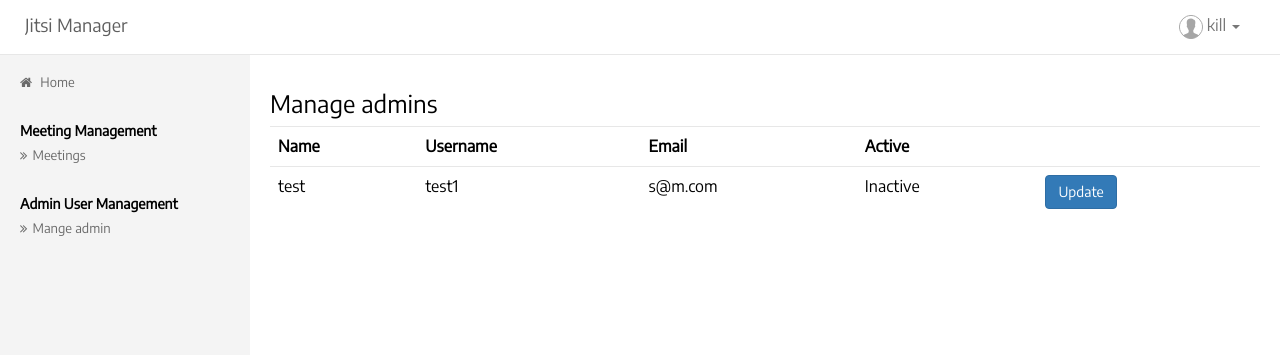
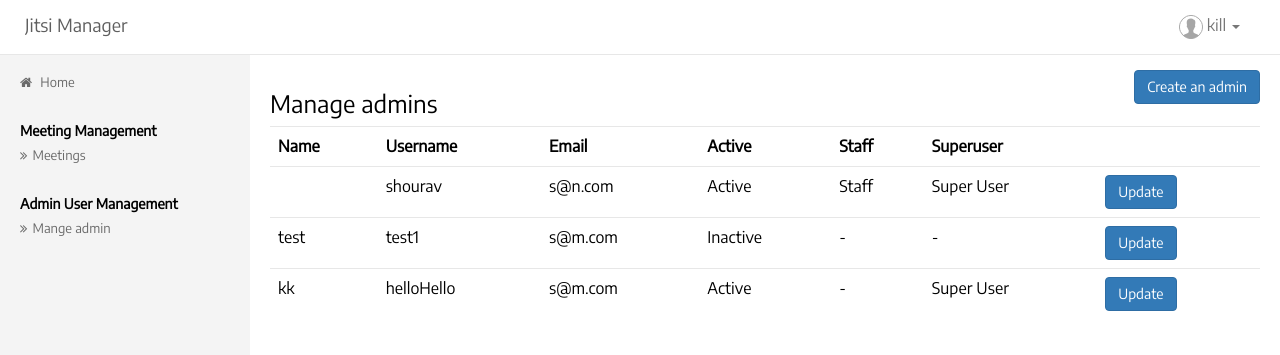
Before and after one commit to debjeetghosh/JitsiManager, a Django app: page /admins/ in a window 1280 px wide. Shown: the top 355 px of the page. Run offline with Django 3.2, Linux system fonts and the light colour scheme; a user stored in the database is signed in; data comes from the database, SQL or seed files in the repository; both versions use the stored data as it was after the commit; some libraries are stand-ins or nearby versions.

Commit message:
create admin feature

```diff
--- a/accounts/forms.py
+++ b/accounts/forms.py
@@ -12,7 +12,7 @@
 class UpdateAdminForm(forms.ModelForm):
     class Meta:
         model = JitsiUser
-        fields = ['is_active']
+        fields = ['is_active', 'is_staff', 'is_superuser']
 
 
 class UserForm(forms.ModelForm):
--- a/accounts/templates/admin_list.html
+++ b/accounts/templates/admin_list.html
@@ -3,6 +3,11 @@
     {% if user.is_staff %}
     <div>
     <h3 class="pull-left">Manage admins</h3>
+        <div class="pull-right">
+            {% if user.is_staff and user.is_superuser %}
+                <a href="{% url 'accounts:create_admin' %}" class="btn btn-primary">Create an admin</a>
+            {% endif %}
+        </div>
 
     <div class="clearfix"></div>
     </div>
@@ -12,6 +17,8 @@
             <th>Username</th>
             <th>Email</th>
             <th>Active</th>
+            <th>Staff</th>
+            <th>Superuser</th>
             <th></th>
         </tr>
         {% for admin in object_list %}
@@ -30,6 +37,20 @@
                         Inactive
                     {% endif %}
                 </td>
+                <td>
+                    {% if admin.user.is_staff %}
+                    Staff
+                    {% else %}
+                        -
+                    {% endif %}
+                </td>
+                <td>
+                    {% if admin.user.is_superuser %}
+                    Super User
+                    {% else %}
+                        -
+                    {% endif %}
+                </td>
 
                 <td>
                     <a href="{% url 'accounts:admin_update' admin.user.id %}" class="btn btn-primary">Update</a>
--- a/accounts/templates/update_admin.html
+++ b/accounts/templates/update_admin.html
@@ -1,7 +1,7 @@
 {% extends 'base.html' %}
 {% load static %}
 {% block contents %}
-    {% if user.is_staff %}
+    {% if user.is_staff and user.is_superuser and user.profile.user_type == 'admin' %}
     <h1>Update admin user</h1>
     {% if form.errors %}
         <div class="alert alert-danger">
--- a/accounts/urls.py
+++ b/accounts/urls.py
@@ -8,6 +8,7 @@
     path('logout/', logout_view, name='logout'),
     path('login/submit/', login_submit, name='login_submit'),
     path('create/creator/', CreateUserView.as_view(), name="create_creator"),
+    path('create/admin/', CreateAdminView.as_view(), name="create_admin"),
     path('admins/', AdminListView.as_view(), name="admin_list"),
     path('admins/<int:pk>/update/', AdminUpdateView.as_view(), name="admin_update"),
     path('', dashboard, name='dashboard'),
--- a/accounts/views.py
+++ b/accounts/views.py
@@ -100,12 +100,52 @@
         return render(request, self.template, locals())
 
 @method_decorator(login_required, name='dispatch')
+class CreateAdminView(View):
+    form = UserForm
+    profile_form = UserProfileForm
+    template = 'create_admin.html'
+
+    def get(self, request, *args, **kwargs):
+        form = self.form()
+        profile_form = self.profile_form()
+        return render(request, self.template, locals())
+
+    def post(self, request, *args, **kwargs):
+        form = self.form(request.POST)
+        profile_form = self.profile_form(request.POST)
+        if form.is_valid() and profile_form.is_valid():
+            user = form.save(commit=False)
+            user.password = make_password(form.cleaned_data.get('password'))
+            user.first_name, user.last_name = split_name(profile_form.cleaned_data.get('name'))
+            user.save()
+
+            user_profile = profile_form.save(commit=False)
+            user_profile.user_uid = uuid.uuid4()
+            user_profile.user = user
+            user_profile.user_type = UserProfile.ADMIN
+            user_profile.save()
+
+            Restrictions.objects.create(
+                user=user,
+                max_member_count=-1,
+                max_room_count=-1,
+                max_time_length=-1
+            )
+
+            return redirect(reverse("accounts:dashboard"))
+        return render(request, self.template, locals())
+
+@method_decorator(login_required, name='dispatch')
 class AdminListView(ListView):
     model = UserProfile
     template_name = 'admin_list.html'
 
     def get_queryset(self):
-        return UserProfile.objects.filter(user_type=UserProfile.ADMIN, user__is_staff=False, user__is_superuser=False)
+        if self.request.user.is_superuser:
+            return UserProfile.objects.filter(user_type=UserProfile.ADMIN)
+        elif self.request.user.is_staff:
+            return UserProfile.objects.filter(user_type=UserProfile.ADMIN, user__is_superuser=False)
+        return UserProfile.objects.filter(user_type=UserProfile.ADMIN, user__is_superuser=False, user__is_staff=False)
 
 
 @method_decorator(login_required, name='dispatch')
--- a/jitsi_helper/urls.py
+++ b/jitsi_helper/urls.py
@@ -18,7 +18,7 @@
 from django.urls import path, include
 
 urlpatterns = [
-    path('admin/', admin.site.urls),
+    # path('admin/', admin.site.urls),
     url(r'^', include('accounts.urls')),
     url(r'^', include('room.urls')),
     url(r'^', include('restrictions.urls')),
```
Also changed, not shown: accounts/templates/create_admin.html (added, +68 -0 lines), db.sqlite3.
